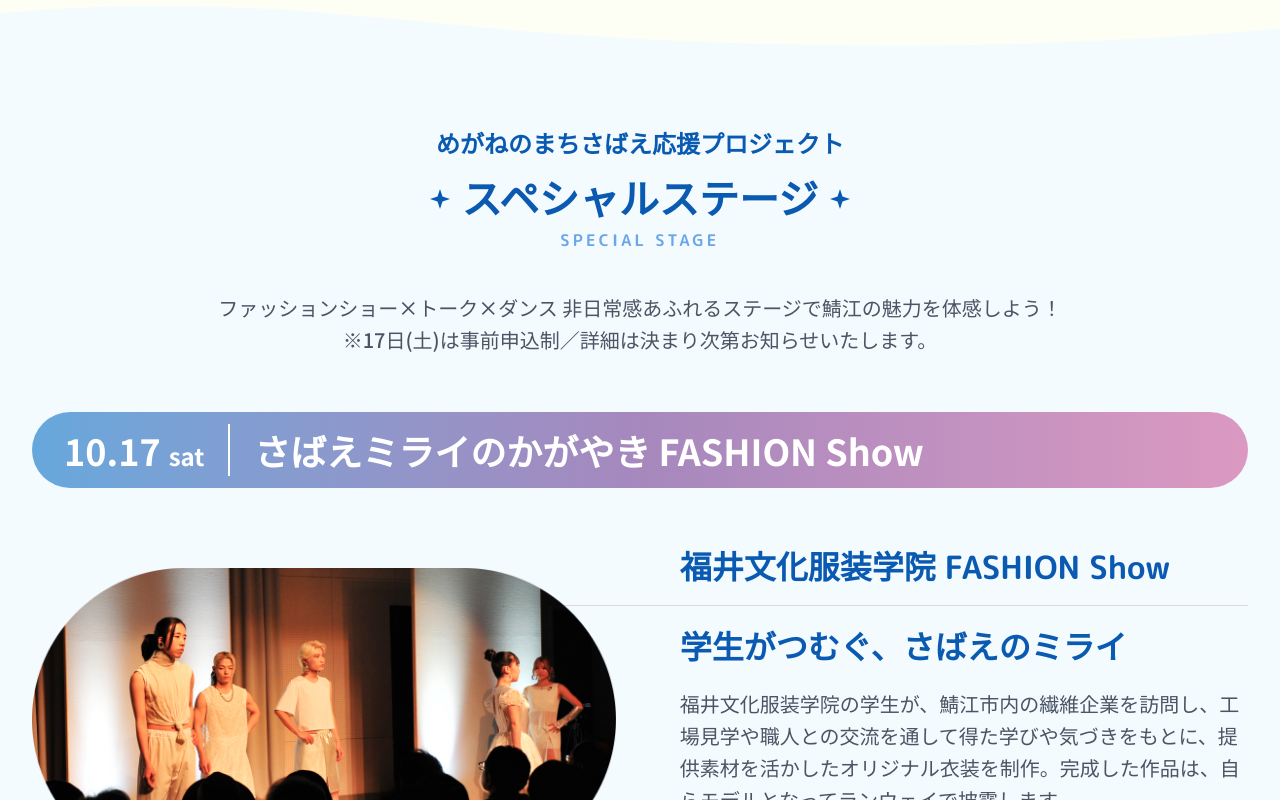
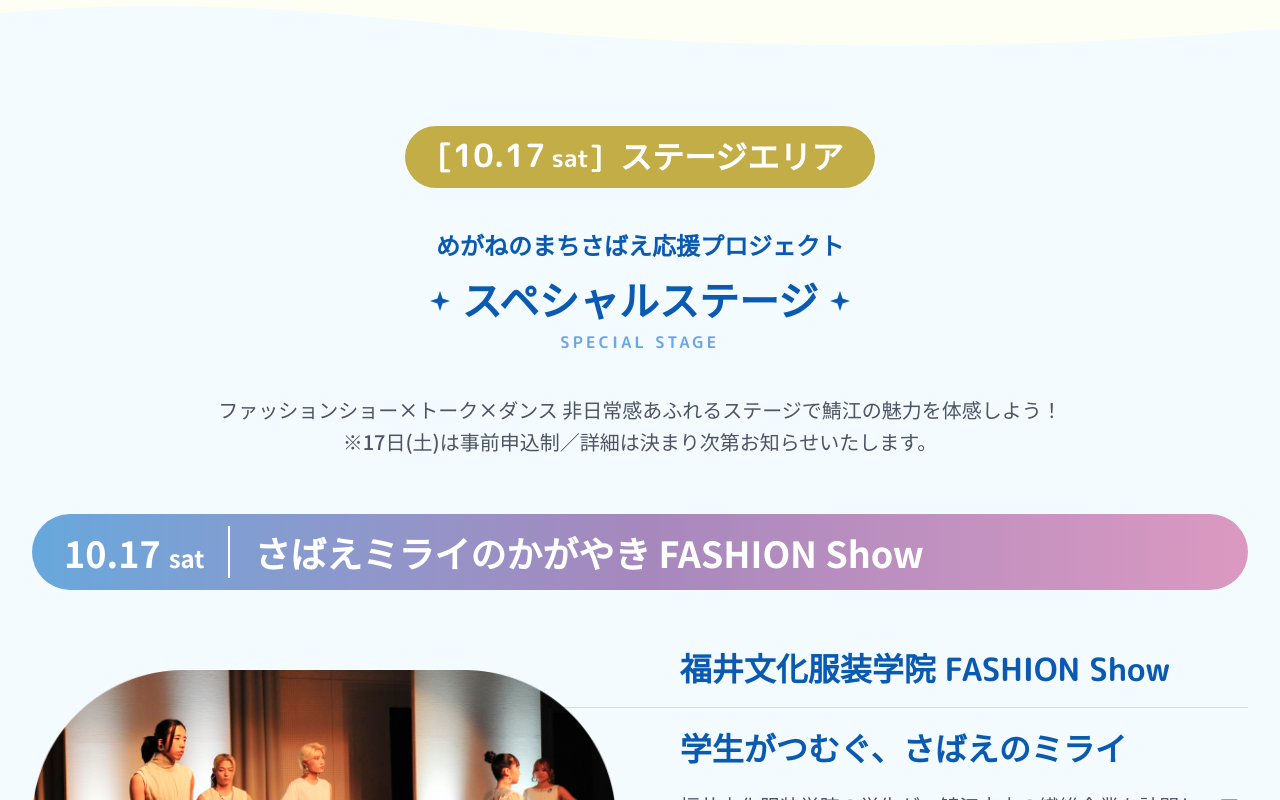
Before and after one commit to Ktjm-555/sabae-2026, a Next.js app: page / in a window 1280 px wide. Shown: the part 2960-3760 px from the top of the page. Built offline with nearby package versions, Linux system fonts and the light colour scheme; no server answers.

Commit message:
エリアの新ラベル追加

```diff
--- /dev/null
+++ b/src/components/SpecialStageAreaLabel.tsx
@@ -0,0 +1,24 @@
+interface SpecialStageAreaLabelProps {
+  date: string;
+  day: string;
+  title?: string;
+}
+
+export function SpecialStageAreaLabel({
+  date,
+  day,
+  title = "ステージエリア",
+}: SpecialStageAreaLabelProps) {
+  return (
+    <div className="flex justify-center">
+      <span className="inline-flex h-12 items-center rounded-[40px] bg-gold px-6 font-display font-bold text-white sm:h-14 sm:px-7 lg:h-[62px] lg:px-8">
+        <span className="inline-flex items-baseline leading-none">
+          <span className="text-[24px] lg:text-[32px]">[{date}</span>
+          <span className="ml-1 text-lg lg:ml-1.5 lg:text-2xl">{day}</span>
+          <span className="text-[24px] lg:text-[29px]">]</span>
+        </span>
+        <span className="ml-3 text-[24px] leading-none sm:ml-4 lg:text-[32px]">{title}</span>
+      </span>
+    </div>
+  );
+}
--- a/src/components/SpecialStageSection.tsx
+++ b/src/components/SpecialStageSection.tsx
@@ -1,4 +1,5 @@
 import { SectionTitle } from "@/components/SectionTitle";
+import { SpecialStageAreaLabel } from "@/components/SpecialStageAreaLabel";
 import { SpecialStageDanceContestBlock } from "@/components/SpecialStageDanceContestBlock";
 import { SpecialStageDateBar } from "@/components/SpecialStageDateBar";
 import { SpecialStageFukuiBlock } from "@/components/SpecialStageFukuiBlock";
@@ -24,7 +25,9 @@ export function SpecialStageSection() {
         className="relative z-10 scroll-mt-24 -mt-6 bg-background-sky pb-0 sm:-mt-8 lg:-mt-10"
       >
         <div className="mx-auto max-w-[1400px] px-4 sm:px-6 lg:px-8 lg:pt-8">
-          <p className="mb-2 text-center font-display text-[18px] font-bold text-primary lg:mb-3 lg:text-[24px]">
+          <SpecialStageAreaLabel date="10.17" day="sat" />
+
+          <p className="mb-2 mt-6 text-center font-display text-[18px] font-bold text-primary sm:mt-8 lg:mb-3 lg:mt-10 lg:text-[24px]">
             めがねのまちさばえ応援プロジェクト
           </p>
           <SectionTitle title="スペシャルステージ" subtitle="SPECIAL STAGE" />
@@ -69,6 +72,8 @@ export function SpecialStageSection() {
 
             {danceContest?.dateBar ? (
               <div className="flex flex-col gap-8 lg:gap-10">
+                <SpecialStageAreaLabel date="10.18" day="sun" />
+
                 <div className="-mx-4 sm:-mx-6 lg:mx-0">
                   <SpecialStageDateBar
                     date={danceContest.dateBar.date}
```
